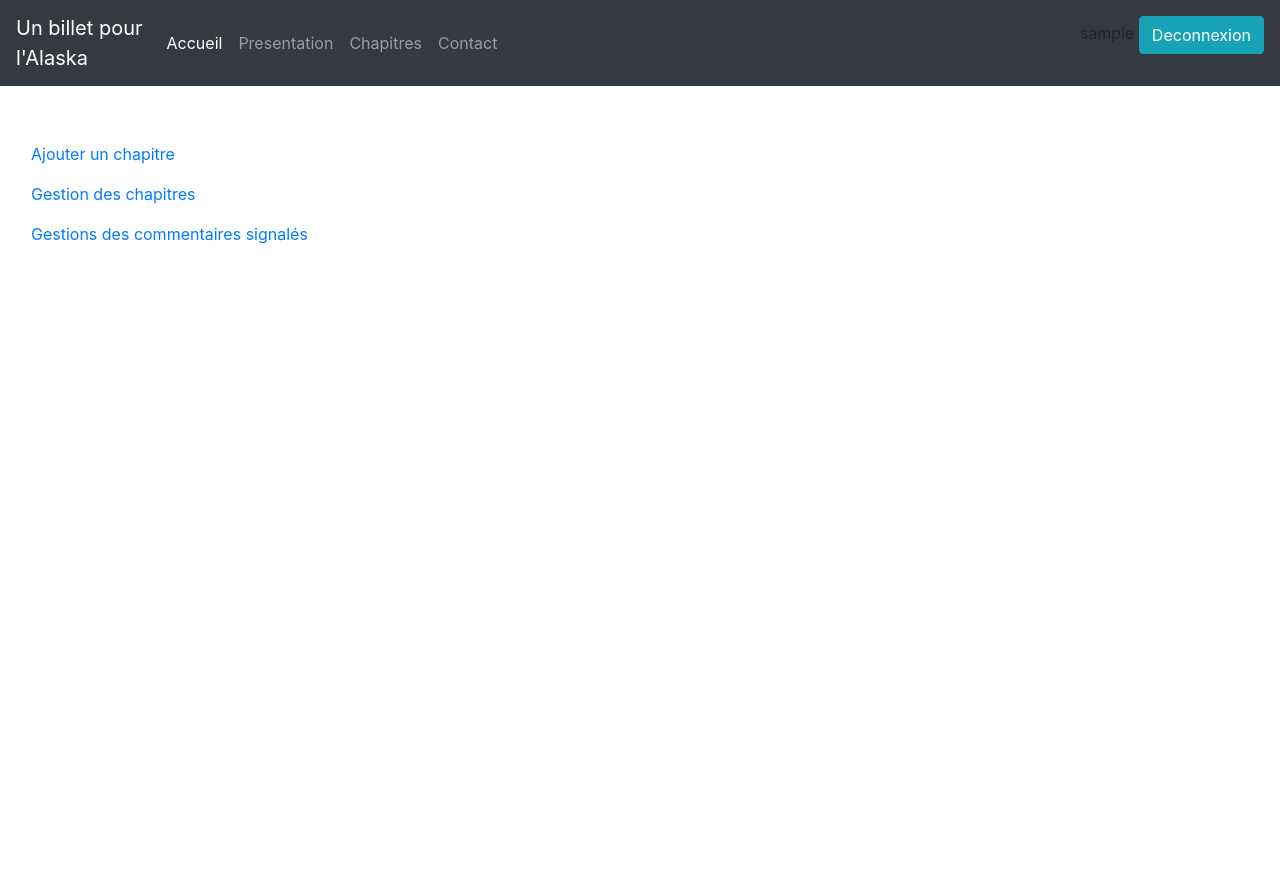
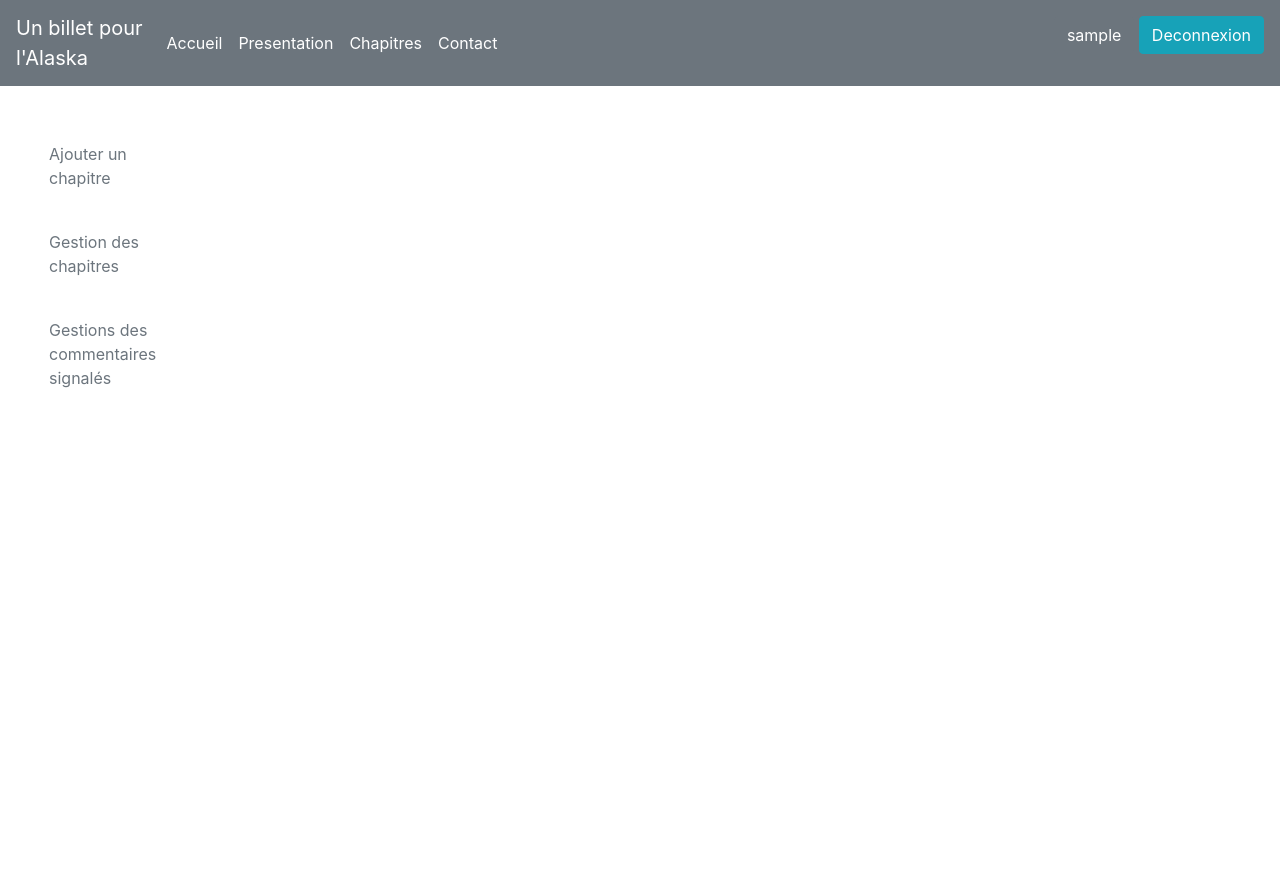
Before and after one commit to thehightech42/p4_oc, a PHP site: page /P4/index.php?type=chapter&action=chapterList in a window 1280 px wide. Before the commit the page ends 244 px from the top, so only its background shows below. Run offline with PHP 8.4, Linux system fonts and the light colour scheme; the visitor is signed in with stand-in values (Sample User, id 1); data that the repository does not hold is empty.

Commit message:
Ajout du système pour ajouter et signaler les commentaires. Ajout d'une ébauche de page d'accueil. Modification du style générale du projet.

```diff
--- a/controller/controllerChapter.php
+++ b/controller/controllerChapter.php
@@ -10,20 +10,16 @@ require_once('model/ManagementChapter.php');
             require('view/viewChapterList.php');
         }
 
-        public function chapterAndComments(){
+        public function chapterAndComments($idChapter){
             $model_chapter = new P4\Model\ManagementChapter;
-            $chapter = $model_chapter->chapter($_GET['id']);
-            $comments = $model_chapter->comments($_GET['id']);
+            $chapter = $model_chapter->chapter($idChapter);
+            $comments = $model_chapter->comments($idChapter);
             $test = $chapter->rowCount();
             if($test === 0){
                 $this->chapterList();
             }else{
                 require('view/viewChapterAndComments.php');
             }
-
-        }
-        public function addComment(){
-
 
         }
         public function addChapter(){
@@ -50,17 +46,30 @@ require_once('model/ManagementChapter.php');
         public function updateChapter($id){
             $model_chapter = new P4\Model\ManagementChapter();
             $updateChapter = $model_chapter->updateChapter($id);
-            //var_dump($id);
-            //var_dump($updateChapter);
 
             $this->chapterList();
-
         }
 
         public function deleteChapter($id){
             $model_chapter = new P4\Model\ManagementChapter();
             $deleteChapter = $model_chapter->deleteChapter($id);
 
-            $this->chapterList();
+            $this->chapterList(0);
         }
+        public function addComment($id, $content){
+            $model_chapter = new P4\Model\ManagementChapter();
+            $addComment = $model_chapter->addComment($id, $content);
+            //var_dump($addComment);
+
+            $this->chapterAndComments($id);
+        }
+        public function reportComment($idComment, $idChapter){
+            $model_chapter = new p4\Model\ManagementChapter();
+            $reportComment = $model_chapter->reportComment($idComment);
+
+            //var_dump($idChapter, $idComment);
+
+            $this->chapterAndComments($idChapter);
+        }
+
     }
--- a/controller/controllerUser.php
+++ b/controller/controllerUser.php
@@ -35,8 +35,7 @@ class ControllerUser{
                     $pass_hash = password_hash($password, PASSWORD_DEFAULT);
                     $userRegister = $modelUser->registerUser($first_name, $last_name, $pseudo, $mail, $pass_hash);
 
-                    var_dump($pass_hash);
-                    //header('Location: index.php');
+                    header('Location: index.php?type=user&action=forSingIn');
                 }
             }else{
                 $this->addUser($userInformation);
@@ -61,9 +60,6 @@ class ControllerUser{
             $_SESSION['first_name'] = $informationsLogin['first_name'];
             $_SESSION['last_name'] = $informationsLogin['last_name'];
 
-            //ob_start();
-
-            //$cookie = ob_get_clean();
             header('Location: index.php?info=connexion-ok');
         }else{
             header('Location: index.php?type=user&action=forSingIn&info=echec');
@@ -76,7 +72,7 @@ class ControllerUser{
 
     public function endSession(){
         session_destroy();
-        header('Location: index.php');
+        header('Location: http://localhost/P4/p4_oc');
 
     }
 
--- a/index.php
+++ b/index.php
@@ -17,13 +17,10 @@ try {
 
             if($_GET['type'] === "chapter"){
                 if($_GET['action'] === 'chapter'){
-                    $controller_chapter->chapterAndComments($_GET['id']);
+                    $controller_chapter->chapterAndComments($_GET['idChapter']);
 
                 }elseif($_GET['action'] === "chapterList"){
                     $controller_chapter->chapterList($more);
-
-                }elseif($_GET['action'] === "addComment"){
-                    $controller_chapter->addComment();
 
                 }elseif($_GET['action'] === "addChapter"){
                     $controller_chapter->addChapter();
@@ -33,6 +30,13 @@ try {
                 }
                 elseif($_GET['action'] === "deleteChapter"){
                     $controller_chapter->deleteChapter($_GET['id']);
+                }
+                elseif($_GET['action'] === "addComment"){
+                    $controller_chapter->addComment($_GET['idChapter'], $_POST['content']);
+
+                }elseif($_GET['action'] === "reportComment"){
+                    //var_dump($_GET['idChapter'], $_GET['idComment']);
+                    $controller_chapter->reportComment($_GET['idComment'], $_GET['idChapter']);
                 }
 
             }
@@ -48,6 +52,9 @@ try {
                 }
 
             }
+            elseif($_GET['type'] === "home"){
+                require('view/viewHome.php');
+            }
 
             elseif($_GET['type'] === "test" && $_GET['action'] === "hash"){
                 require('view/hash.php');
@@ -55,8 +62,9 @@ try {
 
         }
         else{
-            $controller_chapter = new ControllerChapter;
-            $controller_chapter->chapterList($more);
+            //$controller_chapter = new ControllerChapter;
+            //$controller_chapter->chapterList($more);
+            require('view/viewHome.php');
         }
 
 }
--- a/model/BDD.php
+++ b/model/BDD.php
@@ -3,9 +3,15 @@
 namespace P4\Model;
 
 class BDD {
+    public $_bd;
 
-    protected function AccesBDD(){
-        $bd = new \PDO('mysql:host=localhost:8889;dbname=projet4;charset=utf8', 'root', 'root');
+    function __construct()
+    {
+        $this->_bd = $this->AccesBDD();
+    }
+
+    private function AccesBDD(){
+        $bd = new \PDO('mysql:host=localhost;dbname=projet4;charset=utf8', 'root', '');
         return $bd;
 
     }
--- a/model/ManagementUser.php
+++ b/model/ManagementUser.php
@@ -7,31 +7,27 @@ class ManagementUser extends BDD{
 
 
     public function tryPseudo($pseudo){
-        $bd = $this->AccesBDD();
-        $reqPseudo = $bd->prepare('SELECT pseudo FROM users WHERE pseudo = :pseudo');
+
+        $reqPseudo = $this->_bd->prepare('SELECT pseudo FROM users WHERE pseudo = :pseudo');
         $reqPseudo->execute(array('pseudo'=> $pseudo));
         return $reqPseudo;
 
     }
 
     public function tryMail($mail){
-        $bd = $this->AccesBDD();
-        $reqMail = $bd->prepare('SELECT mail FROM users WHERE mail = :mail');
+        $reqMail = $this->_bd->prepare('SELECT mail FROM users WHERE mail = :mail');
         $reqMail->execute(array('mail'=> $mail));
         return $reqMail;
     }
 
     public function takeLoginInformation($pseudo){
-        $bd = $this->AccesBDD();
-        $reqPass = $bd->prepare('SELECT * FROM users WHERE pseudo = :pseudo');
+        $reqPass = $this->_bd->prepare('SELECT * FROM users WHERE pseudo = :pseudo');
         $reqPass->execute(array('pseudo'=> $pseudo));
         return $reqPass;
     }
 
     public function registerUser($first_name, $last_name, $pseudo, $mail, $pass_hash){
-        $bd = $this->AccesBDD();
-
-        $registerUser = $bd->prepare('INSERT INTO users(pseudo, mail, admin, pass_hash, first_name, last_name, registration_date) VALUES( :pseudo, :mail, :admin, :pass_hash, :first_name, :last_name, NOW())');
+        $registerUser = $this->_bd->prepare('INSERT INTO users(pseudo, mail, admin, pass_hash, first_name, last_name, registration_date) VALUES( :pseudo, :mail, :admin, :pass_hash, :first_name, :last_name, NOW())');
         $registerUser->execute(array(
            'pseudo' => $pseudo,
            'mail' => $mail,
--- a/template.php
+++ b/template.php
@@ -1,15 +1,9 @@
 <?php
-if(isset($cookies)){
-    $cookies;
-}
-
 if(isset($_SESSION['admin']) && $_SESSION['admin'] == 1){
     $admin = 1;
 }else{
     $admin = 0;
 }
-
-
 ?>
 
 <!DOCTYPE html>
@@ -27,29 +21,29 @@ if(isset($_SESSION['admin']) && $_SESSION['admin'] == 1){
     <body style="height:100vh">
     <?php include('view/nav.php');?>
 
-    <div class="container h-75 mt-5
-    <?php if($admin == 1){
+    <div class="container h-100 pl-0 col-lg-12<?php if($admin == 1){?> m-0<?php }?>">
+
+        <?php if(!isset($_GET['type']) || $_GET['type'] === "home"){
+            echo $content;
+        }else{
                 ?>
-        m-0
-        <?php
-        }
-        ?>
-        ">
-        <div class="row h-75">
+                <div class="row h-100 p-0">
                 <?php
                 if($admin === 1){
                     ?>
-                <div class="col-lg-4">
+                    <div class="col-lg-2 p-0 ">
                         <?php include('view/viewNavAdmin.php');?>
                     </div>
                 <?php
                 }
                 ?>
-            <div class="col-lg-8 mx-auto">
+                    <div class="col-lg-8 col-lg-offset-2<?php if($admin == 0){?> mx-auto <?php }?>">
                         <?= $content ; ?>
                     </div>
+            </div>
+            <?php
+        }?>
 
-        </div>
     </div>
 
 
--- a/view/nav.php
+++ b/view/nav.php
@@ -1,22 +1,22 @@
-<nav class="navbar navbar-expand-lg navbar-dark bg-dark">
+<nav class="navbar navbar-expand-lg navbar-secondary bg-secondary">
     <button class="navbar-toggler" type="button" data-toggle="collapse" data-target="#navbarTogglerDemo03" aria-controls="navbarTogglerDemo03" aria-expanded="false" aria-label="Toggle navigation">
         <span class="navbar-toggler-icon"></span>
     </button>
-    <a class="navbar-brand" href="http://localhost:8888/?action=chapterList">Un billet pour <br> l'Alaska</a>
+    <a class="navbar-brand text-white" href="index.php?type=home">Un billet pour<br>l'Alaska</a>
 
     <div class="collapse navbar-collapse" id="navbarTogglerDemo03">
         <ul class="navbar-nav mr-auto mt-2 mt-lg-0">
             <li class="nav-item active">
-                <a class="nav-link" href="http://localhost:8888/?type=chapter&action=chapterList">Accueil<span class="sr-only">(current)</span></a>
+                <a class="nav-link text-white" href="index.php?type=home">Accueil<span class="sr-only">(current)</span></a>
             </li>
             <li class="nav-item">
-                <a class="nav-link" href="#">Presentation</a>
+                <a class="nav-link text-white" href="#">Presentation</a>
             </li>
             <li class="nav-item">
-                <a class="nav-link" href="http://localhost:8888/?type=chapter&action=chapterList">Chapitres</a>
+                <a class="nav-link text-white" href="index.php?type=chapter&action=chapterList">Chapitres</a>
             </li>
             <li class="nav-item">
-                <a class="nav-link" href="http://localhost:8888/?action=chapterList">Contact</a>
+                <a class="nav-link text-white" href="index.php/?action=chapterList">Contact</a>
             </li>
             <!--<li class="nav-item">
                 <a class="nav-link" href="index.php?type=test&action=hash">Hash</a>
@@ -27,15 +27,15 @@
             if(isset($_SESSION['pseudo'])){
                 ?>
                 <ol class="nav-item">
-                    <?= $_SESSION['pseudo'];?>
-                    <a href="http://localhost:8888/?type=user&action=endSession" class="btn btn-info" role="button" aria-pressed="true">Deconnexion</a>
+                    <a href="#" class="btn btn-secondary" role="button" aria-pressed="true"><?= $_SESSION['pseudo'];?></a>
+                    <a href="index.php/?type=user&action=endSession" class="btn btn-info" role="button" aria-pressed="true">Deconnexion</a>
                 </ol>
             <?php
             }else{
                 ?>
             <ol>
                 <a href="index.php?type=user&action=forSingIn" class="btn btn-secondary" role="button" aria-pressed="true">Connexion</a>
-                <a href="../index.php?type=user&action=add" class="btn btn-info" role="button" aria-pressed="true">Inscription</a>
+                <a href="index.php?type=user&action=add" class="btn btn-info" role="button" aria-pressed="true">Inscription</a>
             </ol>
             <?php
             }
--- a/view/viewChapterList.php
+++ b/view/viewChapterList.php
@@ -5,20 +5,20 @@ $titlePage = "Listes des articles";
 while($chapter = $chapters->fetch()){
 
     ?>
-    <div class="row">
+    <div class="row p-5">
         <div class="col-lg-8">
             <h4>Chapitre <?= $chapter['chapter_number'] .' - '. $chapter['chapter_name']?></h4>
 
-            <p><a href="../index.php?type=chapter&action=chapter&id=<?= $chapter['id']?> ">Voir le chapitre et ses commentaires.</a></p>
+            <p><a href="index.php?type=chapter&action=chapter&idChapter=<?= $chapter['id']?> ">Voir le chapitre et ses commentaires.</a></p>
         </div>
         <?php
             if(isset($_SESSION['admin']) && $_SESSION['admin'] == 1 && $more == "admin" ){
                 ?>
             <div class="col-lg-2">
-                <p><a href="../index.php?type=chapter&action=updateChapter&id=<?= $chapter['id'] ?>">Modifier</a></p>
+                <p><a href="index.php?type=chapter&action=updateChapter&idChapter=<?= $chapter['id'] ?>">Modifier</a></p>
             </div>
             <div class="col-lg-2">
-                <p><a href="../index.php?type=chapter&action=deleteChapter&id=<?= $chapter['id'] ?>">Supprimer</a></p>
+                <p><a href="index.php?type=chapter&action=deleteChapter&idChapter=<?= $chapter['id'] ?>">Supprimer</a></p>
             </div>
                 <?php
                 }
--- a/view/viewNavAdmin.php
+++ b/view/viewNavAdmin.php
@@ -1,11 +1,11 @@
-<ul class="nav flex-column col-lg-12">
-    <li class="nav-item">
-        <a class="nav-link active" href="http://localhost:8888/?type=chapter&action=addChapter">Ajouter un chapitre</a>
+<ul class="nav flex-column col-lg-12 pt-5 pb-5 pl-5 pr-0 h-100">
+    <li class="nav-item mb-4">
+        <a class="nav-link text-secondary" href="index.php?type=chapter&action=addChapter">Ajouter un chapitre</a>
     </li>
-    <li class="nav-item">
-        <a class="nav-link" href="http://localhost:8888/?type=chapter&action=chapterList&more=admin">Gestion des chapitres</a>
+    <li class="nav-item mb-4">
+        <a class="nav-link text-secondary" href="index.php?type=chapter&action=chapterList&more=admin">Gestion des chapitres</a>
     </li>
-    <li class="nav-item">
-        <a class="nav-link" href="#">Gestions des commentaires signalés</a>
+    <li class="nav-item mb-4">
+        <a class="nav-link text-secondary" href="#">Gestions des commentaires signalés</a>
     </li>
 </ul>
```
Also changed, not shown: model/ManagementChapter.php (+25 -25 lines), view/viewAddChapter.php (+13 -5 lines), view/viewChapterAndComments.php (+22 -6 lines), view/viewHome.php (added, +21 -0 lines), view/viewSingIn.php (+13 -23 lines), img/Alaska.jpg (added), 1 other file. Lines whose indentation alone changed are shown as unchanged.
